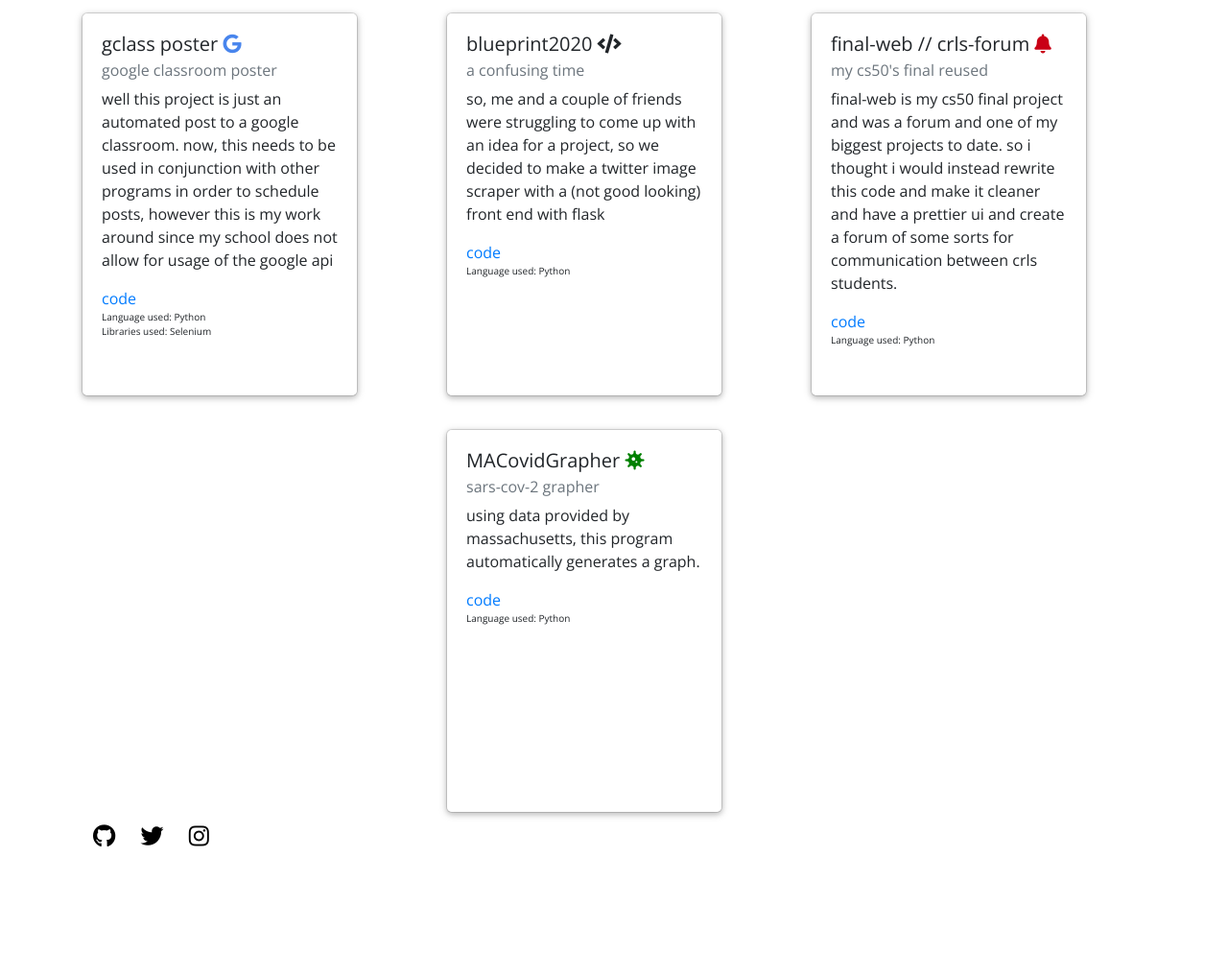
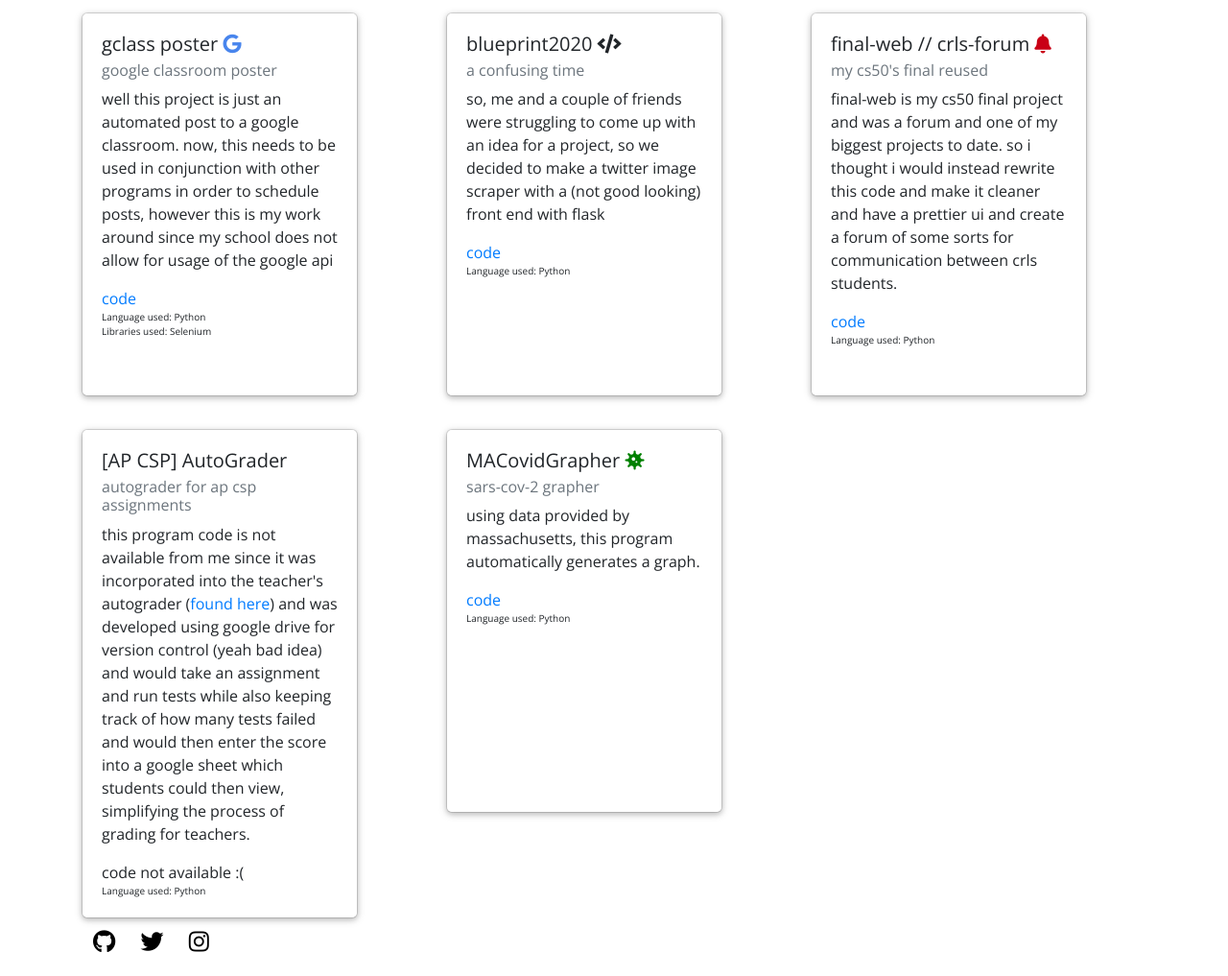
Before and after one commit to ibta/eeeebta.github.io-archive, a plain HTML site: page projects.html in a window 1280 px wide. Shown: the part 704-1721 px from the top of the page at 96% size. Before the commit the page ends 1611 px from the top, so only its background shows below. Drawn offline with nearby package versions, Linux system fonts and the light colour scheme.

Commit message:
Added school project

```diff
--- a/projects.html
+++ b/projects.html
@@ -41,7 +41,7 @@
                 projects.
             </h1>
             <div class="text-body">
-                i'd highly recommend you to go to my <a href="https://github.com/eeeebta">github page</a>
+                </b>i'd highly recommend you to go to my <a href="https://github.com/eeeebta">github page</a>
             </div>
             <div class="text-body">
                 <p>
@@ -155,7 +155,22 @@
                 </div>
                 <br>
                 <div class="row">
-                    <div class="col-sm"></div>
+                    <div class="col-sm">
+                        <div class="card" style="width: 18rem;">
+                            <div class="card-body">
+                                <h5 class="card-title">[AP CSP] AutoGrader<i style="color: orange;" class="fas fa-google"></i></h5>
+                                <h6 class="card-subtitle mb-2 text-muted">autograder for ap csp assignments</h6>
+                                <p class="card-text">this program code is not available from me since it was incorporated into the teacher's autograder
+                                    (<a href="https://github.com/kakalotto/CRLS_APCSP_autograder">found here</a>) and was developed using google drive
+                                    for version control (yeah bad idea) and would take an assignment and run tests while also keeping track of how many tests
+                                    failed and would then enter the score into a google sheet which students could then view, simplifying the process
+                                    of grading for teachers.
+                                </p>
+                                code not available :(
+                                <p class="sub-font">Language used: Python</p>
+                            </div>
+                        </div>
+                    </div>
 
                     <div class="col-sm">
                         <div class="card" style="width: 18rem;">
```
